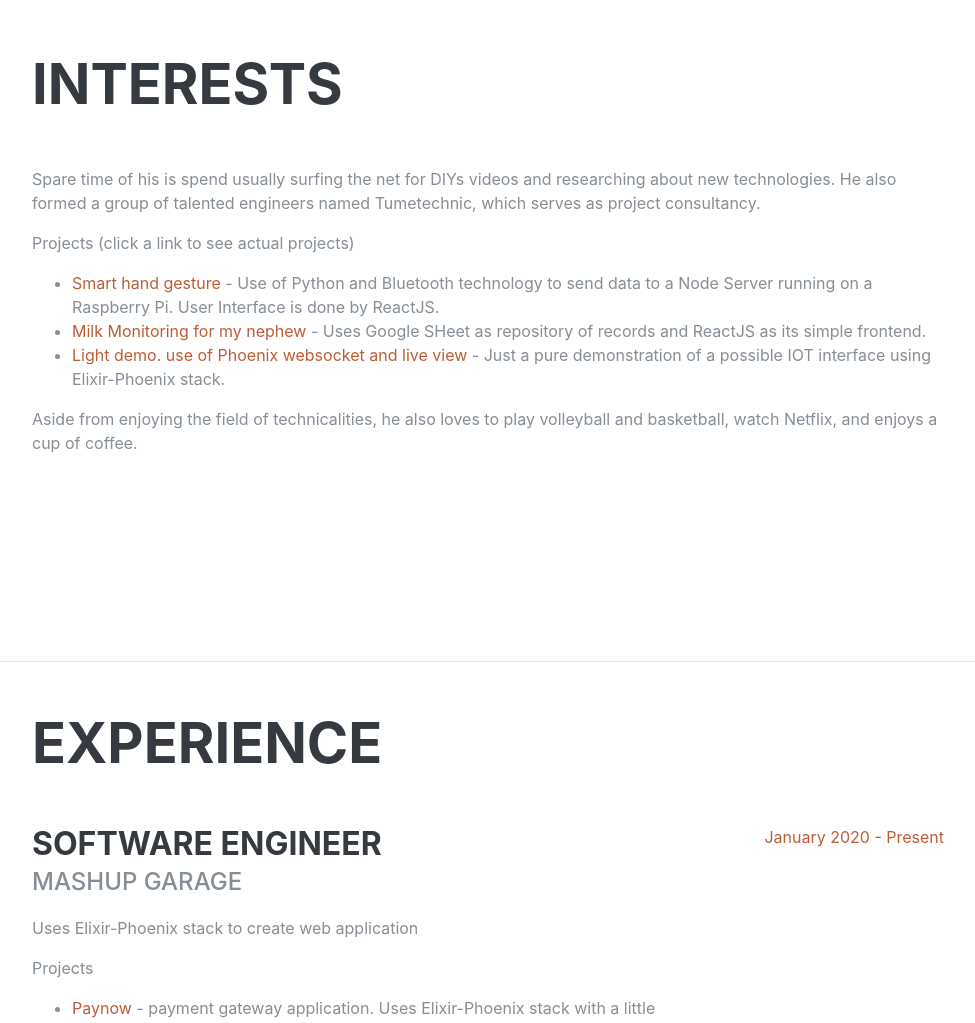
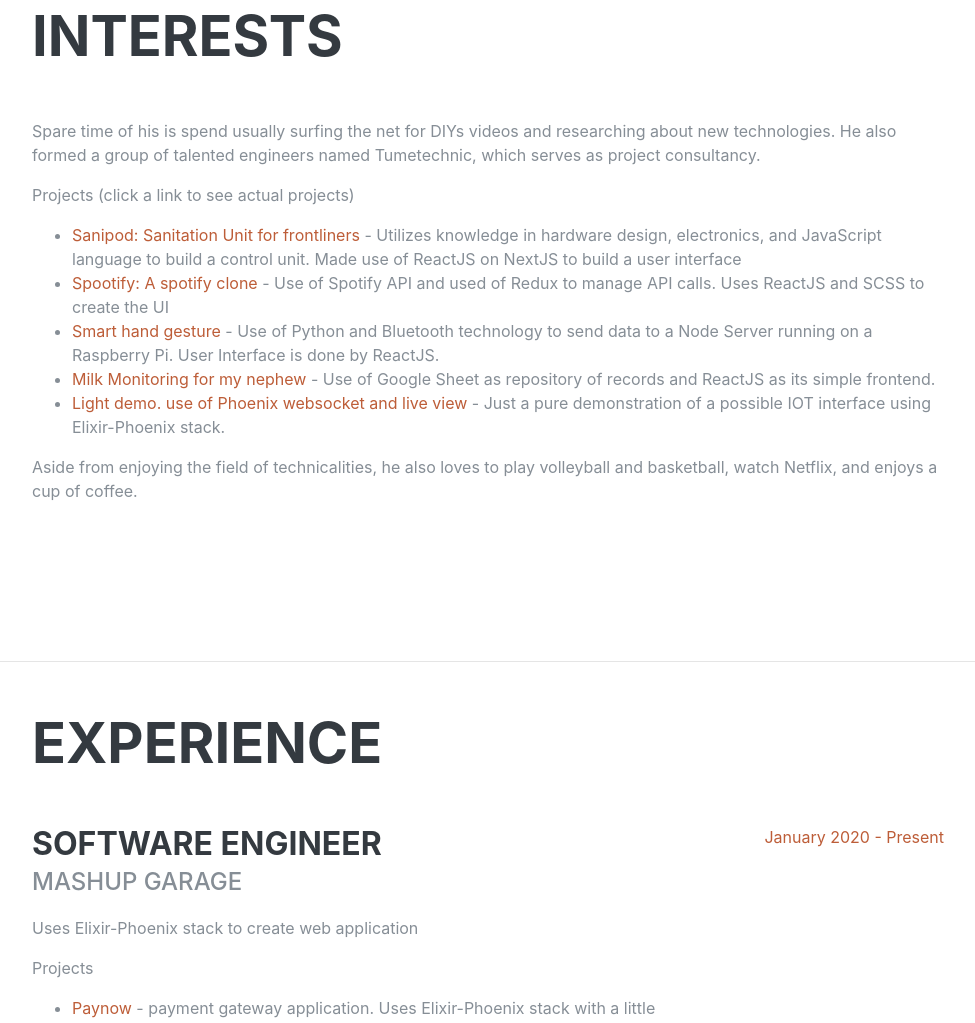
Before and after one commit to ronsigter/resume, a plain HTML site: page index.html in a window 1280 px wide. Shown: the part 1741-2764 px from the top of the page, without its empty margins (288-1263 px from the left). Drawn offline with Linux system fonts and the light colour scheme; a web font is replaced by a local one.

Commit message:
adds previous project

```diff
--- a/index.html
+++ b/index.html
@@ -176,6 +176,21 @@
           <p>Projects (click a link to see actual projects)</p>
           <ul>
             <li>
+              <a href="https://spootify.vercel.app/"
+                >Sanipod: Sanitation Unit for frontliners</a
+              >
+              - Utilizes knowledge in hardware design, electronics, and
+              JavaScript language to build a control unit. Made use of ReactJS
+              on NextJS to build a user interface
+            </li>
+            <li>
+              <a href="https://spootify.vercel.app/"
+                >Spootify: A spotify clone</a
+              >
+              - Use of Spotify API and used of Redux to manage API calls. Uses
+              ReactJS and SCSS to create the UI
+            </li>
+            <li>
               <a href="https://photos.app.goo.gl/vvCTMMrQXNrKHkdAA"
                 >Smart hand gesture</a
               >
@@ -187,7 +202,7 @@
               <a href="https://ronsigter.github.io/milk_monitoring/"
                 >Milk Monitoring for my nephew</a
               >
-              - Uses Google SHeet as repository of records and ReactJS as its
+              - Use of Google Sheet as repository of records and ReactJS as its
               simple frontend.
             </li>
             <li>
```
